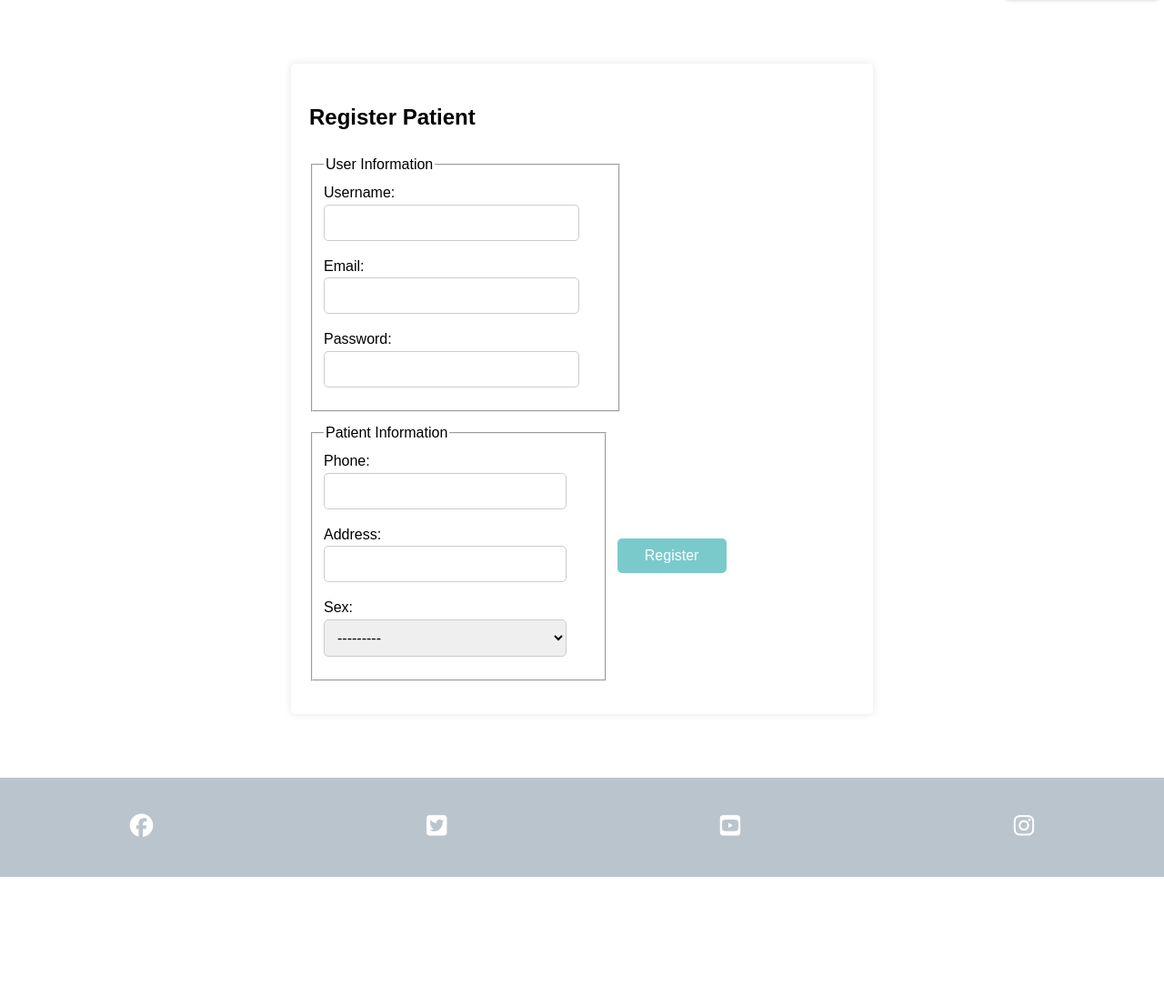
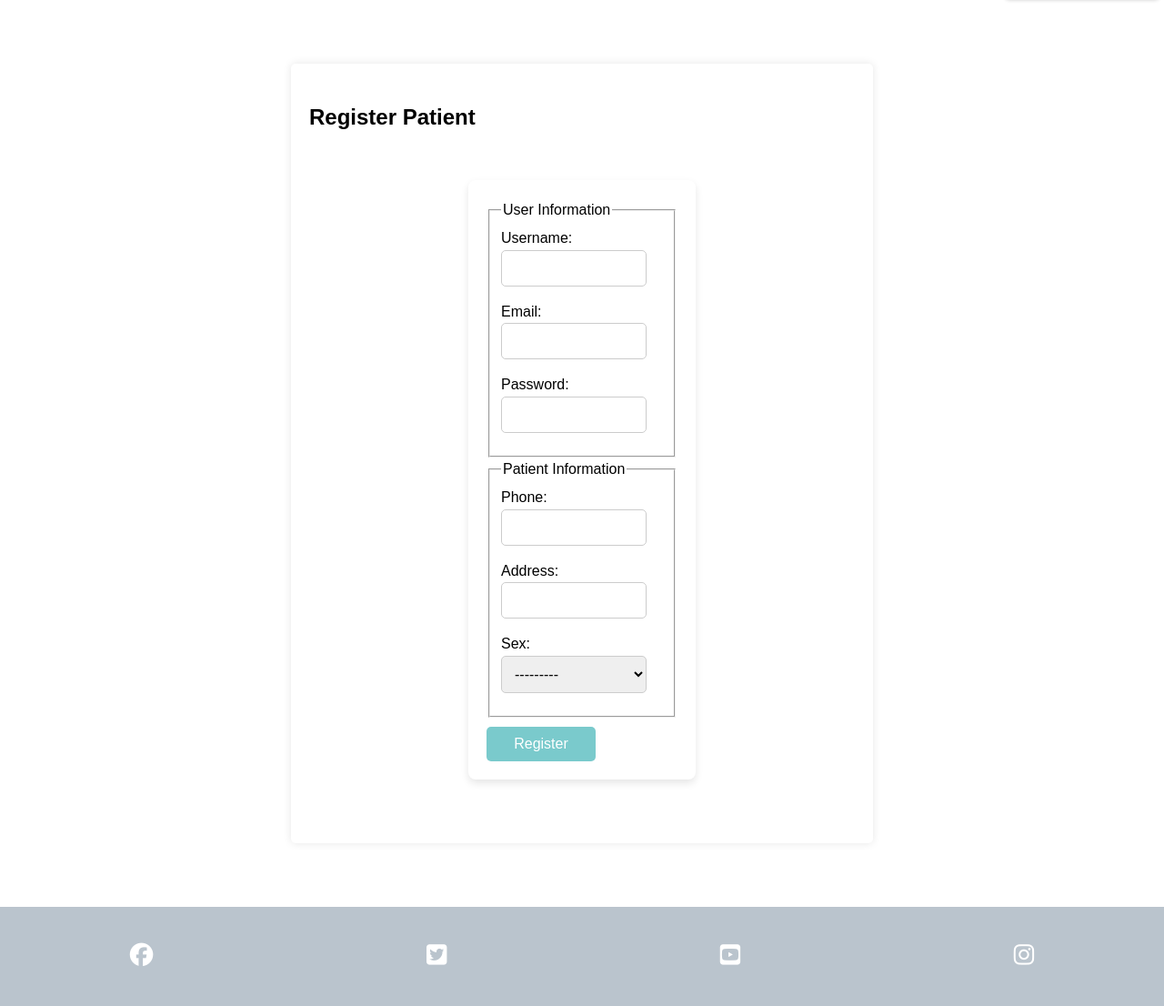
Before and after one commit to clekremer/ppfourresub, a Django app: page /bookings/register_patient/ in a window 1280 px wide. Shown: the part 46-1152 px from the top of the page at 91% size. Before the commit the page ends 1010 px from the top, so only its background shows below. Run offline with Django 4.2, Linux system fonts and the light colour scheme; some libraries are stand-ins or nearby versions.

Commit message:
Undo last css changes

```diff
--- a/static/css/styles.css
+++ b/static/css/styles.css
@@ -113,30 +113,34 @@ form button:hover,
 
 /* Edit and Cancel Button Consistent Width */
 button.edit-btn,
+button.cancel-btn,
+form button.edit-btn,
 form button.cancel-btn {
-    width: 120px; /* Fixed width for both Edit and Cancel buttons */
+    width: 120px; /* Fixed width for Edit and Cancel buttons */
     text-align: center;
     margin: 5px; /* Ensure spacing between buttons */
     display: inline-block; /* Prevent flexbox stretching */
-    flex: none; /* Prevent any unintended flexbox influence */
-    box-sizing: border-box; /* Include padding and borders in width */
+    flex: none; /* Ensure no flex growth */
+    box-sizing: border-box; /* Ensure width includes padding and border */
 }
 
-/* Specific Submit Button Override */
+/* Override default submit button behavior */
 form button[type="submit"] {
-    width: 120px !important; /* Explicit width */
-    display: inline-block; /* Ensure consistent display */
-    text-align: center;
-    flex: none;
+    width: 120px !important;
+    display: inline-block;
 }
 
-/* Form Adjustments */
+/* Form Styles */
 form {
     display: flex;
-    flex-direction: row; /* Align buttons in a row */
-    align-items: center; /* Align items vertically */
-    gap: 10px; /* Add spacing between form elements */
-    flex-wrap: wrap; /* Ensure proper alignment on smaller screens */
+    flex-direction: column;
+    width: 35%;
+    margin: 50px auto;
+    padding: 20px;
+    background-color: #fff;
+    border-radius: 8px;
+    box-shadow: 0 4px 8px rgba(0, 0, 0, 0.1);
+    align-items: flex-start;
 }
 
 form input,
@@ -151,6 +155,7 @@ form textarea {
 }
 
 form button {
+    width: 50%;
     margin-top: 10px;
 }
 
```
